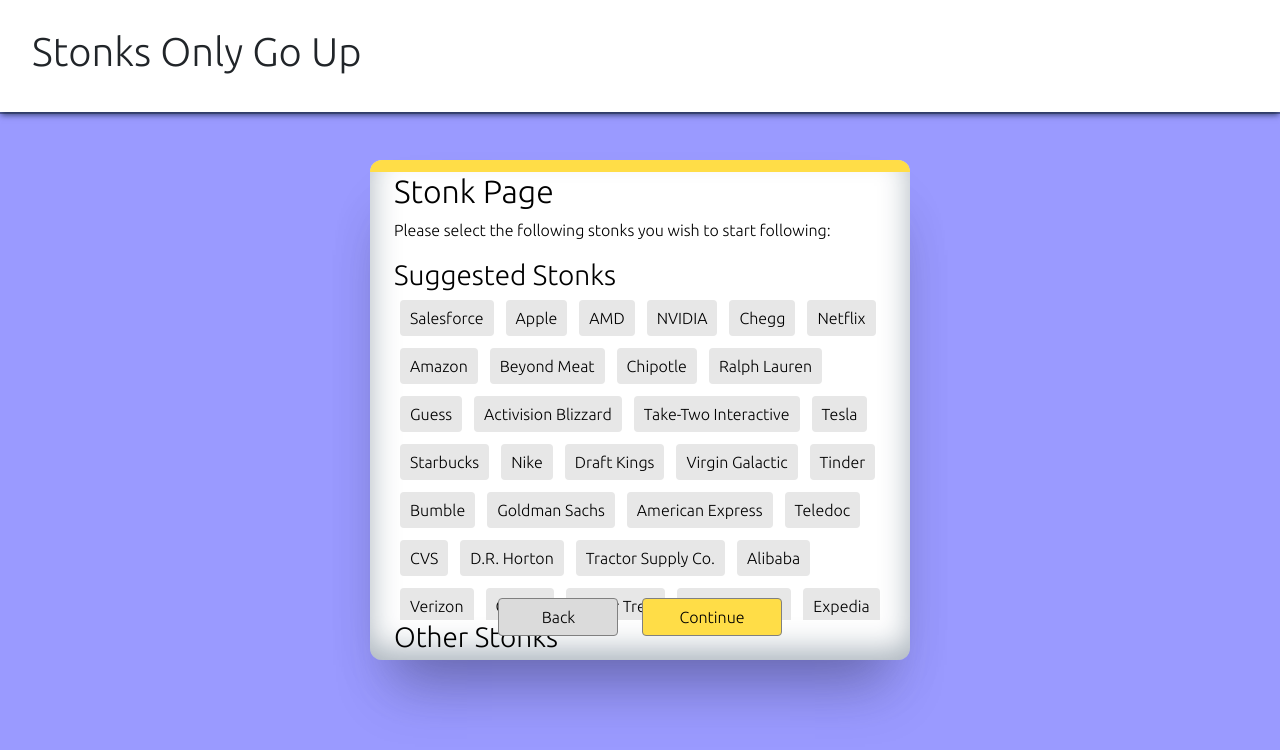
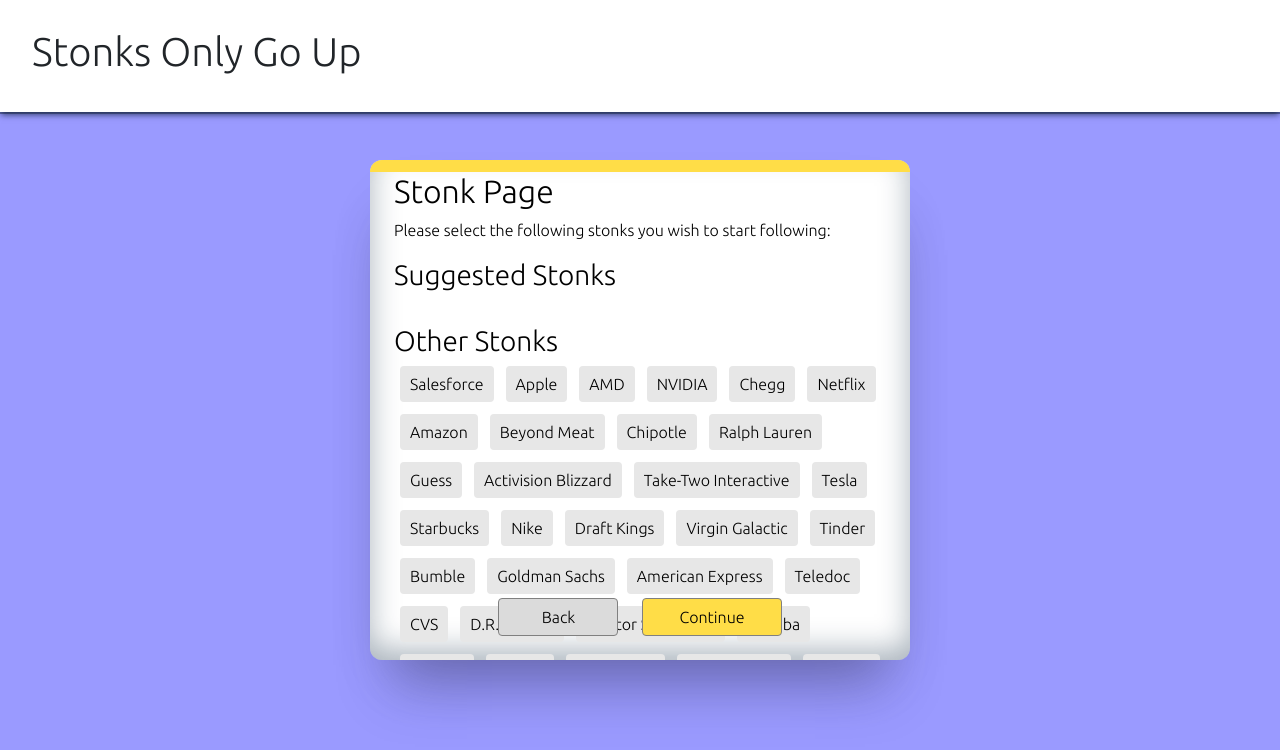
Before and after one commit to giovanniCL/stonks-only-go-up, a React (Create React App) app in the folder stonks-only-go-up/: page /setup/stonk-suggest in a window 1280 px wide. Shown: the top 750 px of the page. Built offline with nearby package versions, Linux system fonts and the light colour scheme.

Commit message:
final clean setup suggest

```diff
--- a/stonks-only-go-up/src/Components/Setup/SetupConfirmPage.js
+++ b/stonks-only-go-up/src/Components/Setup/SetupConfirmPage.js
@@ -1,5 +1,5 @@
 // General Imports
-import { React, useState } from "react"
+import { React } from "react"
 
 // Setup Confirm Page
 /*
@@ -15,8 +15,10 @@ const NotCorrectEdit = (props) => {
     )
 }
 const SetupConfirmPage = (props) => {
+    /*
     console.log("le props", props)
     console.log(props.setupForm)
+    */
 
     return (
         <div>
--- a/stonks-only-go-up/src/Components/Setup/SetupInterestPage.js
+++ b/stonks-only-go-up/src/Components/Setup/SetupInterestPage.js
@@ -1,6 +1,5 @@
 // General Imports
 import { React, useState } from "react"
-import { interestsList } from "../Lists/InterestsList"
 import { recommendedList } from "../Lists/RecommendedList"
 // Setup Interest Page
 /*
@@ -26,13 +25,13 @@ const SetupInterestPage = (props) => {
             selectInterest(interestsSelectedWorking)
         }
     }
-    console.log(interestsSelected)
+
     return (
         <div>
             <h1 className="setup-header">Interest Page</h1>
             <p className="setup-description">Select the following interests that you enjoy the most:</p>
             <ul className="interest-list">
-                {recommendedList.map((eachInterest, eachInterestIndex) => {
+                {[...recommendedList].map((eachInterest, eachInterestIndex) => {
                     return (
                         <li className="each-interest-item" key={eachInterestIndex}>
                             <button
--- a/stonks-only-go-up/src/Components/Setup/SetupRoute.js
+++ b/stonks-only-go-up/src/Components/Setup/SetupRoute.js
@@ -22,8 +22,8 @@ const SetupRoute = ({ component: RouteComponent, ...rest }) => {
     const [deepInterestList, setDeepInterestList] = useState([])
 
     function handleMainFormChange(key, value) {
-        console.log(key, value)
         const setupFormWorking = { ...setupForm }
+
         if (key === "interests") {
             setDeepInterestList(value)
             const workingInterests = value.map(o => o.interest)
--- a/stonks-only-go-up/src/Components/Setup/SetupStonkPage.js
+++ b/stonks-only-go-up/src/Components/Setup/SetupStonkPage.js
@@ -13,8 +13,6 @@ const SetupStonkPage = (props) => {
     let [stonkFullList, setStonkFullList] = useState([])
 
     let [stonksSelected, setStonkSelected] = useState(() => {
-        // Note. for this is will always be different because of the api call we make,
-        // but once we finalize the stonk calls, it will be saved
         if (props.setupForm.stonks.length === 0) {
             return []
         } else {
@@ -43,24 +41,35 @@ const SetupStonkPage = (props) => {
     const [notSuggestedStonks, setNotSuggestedStonks] = useState([])
 
     useEffect(() => {
-
+        // Gets the user age and index
         const userAge = props.setupForm.personalInfo.age
         const ageIndex = ageList.findIndex(o => o === userAge)
+
+        // Basic Setup Init
         let stonkSuggests = []
+        let notSuggestedLocal = []
+        let getAllRest = []
+        const deepCopyDeepInterestList = [...props.deepInterestList]
 
-        if (ageIndex >= 2) {
-            stonkSuggests = getOldStonks(props.deepInterestList)
-        } else if (ageIndex < 2) {
-            stonkSuggests = getNewStonks(props.deepInterestList)
-        } else {
-            stonkSuggests = getNewStonks(props.deepInterestList).concat(getOldStonks(props.deepInterestList))
+        // You have no idea how long this took...
+        if (ageIndex >= 2) { // handles for old age
+            stonkSuggests = [...getOldStonks(deepCopyDeepInterestList)]
+            notSuggestedLocal = recommendedList.filter(x => !deepCopyDeepInterestList.includes(x))
+            getAllRest = [...getNewStonks([...notSuggestedLocal]).concat(getOldStonks([...notSuggestedLocal]))]
+            const leftover = getNewStonks(deepCopyDeepInterestList)
+            setNotSuggestedStonks(getAllRest.concat(leftover))
+        } else if (ageIndex > -1) { // handles for young age
+            stonkSuggests = [...getNewStonks(deepCopyDeepInterestList)]
+            notSuggestedLocal = recommendedList.filter(x => !deepCopyDeepInterestList.includes(x))
+            getAllRest = [...getOldStonks([...notSuggestedLocal]).concat(getNewStonks([...notSuggestedLocal]))]
+            const leftover = getOldStonks(deepCopyDeepInterestList)
+            setNotSuggestedStonks(getAllRest.concat(leftover))
+        } else {  // handles not specified age
+            stonkSuggests = [...getNewStonks(deepCopyDeepInterestList).concat(getOldStonks(deepCopyDeepInterestList))]
+            notSuggestedLocal = recommendedList.filter(x => !deepCopyDeepInterestList.includes(x))
+            getAllRest = [...getNewStonks([...notSuggestedLocal]).concat(getOldStonks([...notSuggestedLocal]))]
+            setNotSuggestedStonks(getAllRest)
         }
-        if (stonkSuggests.length === 0) {
-            stonkSuggests = getNewStonks(recommendedList).concat(getOldStonks(recommendedList))
-        }
-
-        const notSuggestedLocal = recommendedList.filter(x => !props.deepInterestList.includes(x))
-        setNotSuggestedStonks(getNewStonks(notSuggestedLocal).concat(getOldStonks(notSuggestedLocal)))
 
         setStonkFullList(stonkSuggests)
     }, [props.deepInterestList, props.setupForm])
```
